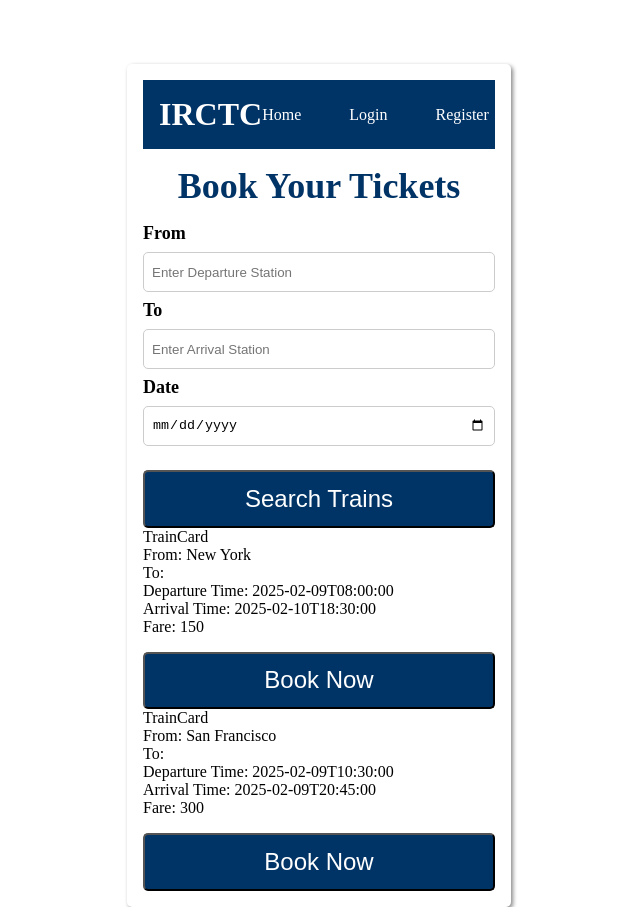
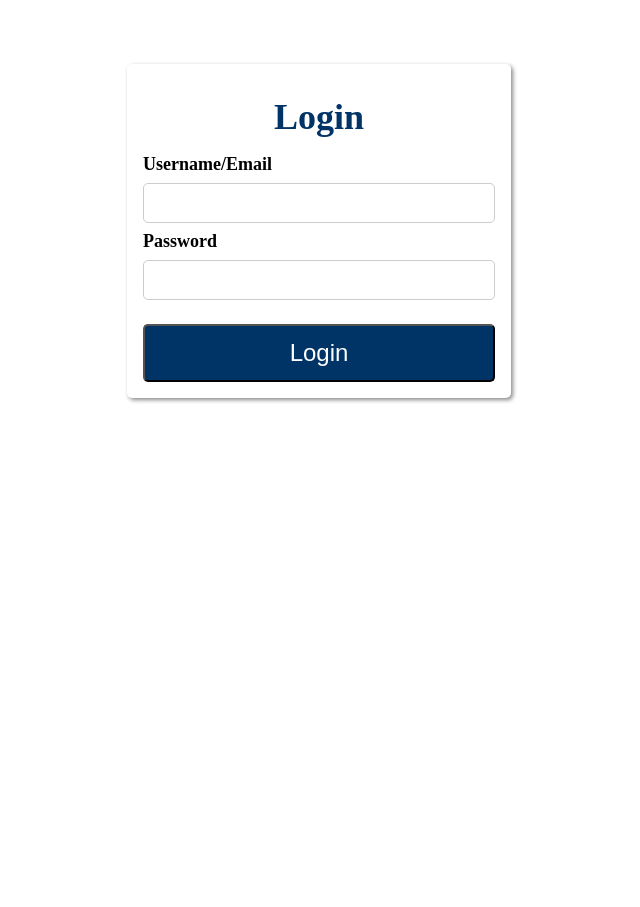
Before and after one commit to dkm3689/IRCTC_App, a React (Vite) app: page / in a window 1280 px wide. Shown: the whole page, without its empty margins (321-961 px from the left). After the commit the page ends 800 px from the top, so only its background shows below. Built offline with nearby package versions, Linux system fonts and the light colour scheme; no server answers.

Commit message:
authentication for register and login

```diff
--- a/package.json
+++ b/package.json
@@ -11,8 +11,10 @@
     "serve": "vite preview"
   },
   "dependencies": {
+    "firebase": "^11.3.1",
     "react": "^18.3.1",
     "react-dom": "^18.3.1",
+    "react-hot-toast": "^2.5.2",
     "styled-components": "^6.1.14"
   },
   "devDependencies": {
--- a/src/App.jsx
+++ b/src/App.jsx
@@ -4,16 +4,20 @@
 import Login from "./pages/Login/Login";
 import ClassBasedExample from "./components/LifeCycleMethods/ClassBasedExample"
 import WrapperForExample from './components/LifeCycleMethods/WrapperForExample';
+import CustomHookUsage from './components/CustomHookUsage';
+import {Toaster} from "react-hot-toast"
 
 function App() {
 
   return (
     <>
-      <Home/>
+      {/* <Home/> */}
+      {/* <CustomHookUsage/> */}
+      <Toaster position="top-right" />
       {/* <Register/> */}
       {/* <ClassBasedExample/> */}
       {/* <WrapperForExample/> */}
-      {/* <Login/> */}
+      <Login/>
       {/* <h1> Hello world </h1> */}
     </>
   )
--- /dev/null
+++ b/src/components/CustomHookUsage.jsx
@@ -0,0 +1,15 @@
+import React from 'react'
+import useLocalStorage from "../hooks/useLocalStorage"
+
+const CustomHookUsage = () => {
+
+  const [getValue, setValue] = useLocalStorage();
+  setValue('sampleKey', 10);
+  console.log(getValue('sampleKey'));
+
+  return (
+    <div>CustomHookUsage</div>
+  )
+}
+
+export default CustomHookUsage
--- a/src/components/TrainCard/TrainCard.jsx
+++ b/src/components/TrainCard/TrainCard.jsx
@@ -5,7 +5,7 @@
   return (
     <>
         <div className="train-card">
-            <div>TrainCard</div>
+            <div>{train.name}</div>
             <p> From: {train.from} </p>
             <p> To: {train.To} </p>
             <p> Departure Time: {train.departureTime} </p>
--- /dev/null
+++ b/src/config/firebase.js
@@ -0,0 +1,24 @@
+// Import the functions you need from the SDKs you need
+import { initializeApp } from "firebase/app";
+// TODO: Add SDKs for Firebase products that you want to use
+// https://firebase.google.com/docs/web/setup#available-libraries
+
+// Your web app's Firebase configuration
+// For Firebase JS SDK v7.20.0 and later, measurementId is optional
+const firebaseConfig = {
+  apiKey: "AIzaSyCIa0g6tmY3ysi2Lfv3XA4l1cKm5WwTjPk",
+  authDomain: "irctc-app-f94ac.firebaseapp.com",
+  projectId: "irctc-app-f94ac",
+  storageBucket: "irctc-app-f94ac.firebasestorage.app",
+  messagingSenderId: "780932567948",
+  appId: "1:780932567948:web:aa15216738df35ef137ca9",
+  measurementId: "G-H9VFBVLJ3Y"
+};
+
+// Initialize Firebase
+const app = initializeApp(firebaseConfig);
+
+export default app;
+
+// Initialize Firebase Authentication and get a reference to the service
+// const auth = getAuth(app);
--- /dev/null
+++ b/src/hooks/useLocalStorage.jsx
@@ -0,0 +1,23 @@
+import React from 'react'
+
+const useLocalStorage = () => {
+
+  function setValue(key, value) {
+    localStorage.setItem(key, JSON.stringify(value))
+    console.log("setValue is running")
+  }
+
+  function getValue(key) {
+    console.log("getValue is running")
+    return localStorage.getItem(key)
+
+  }
+
+  return [getValue, setValue];
+
+  return (
+    <div>useLocalStorage</div>
+  )
+}
+
+export default useLocalStorage
--- a/src/pages/Home/Home.jsx
+++ b/src/pages/Home/Home.jsx
@@ -20,7 +20,8 @@
   const handleSubmit = (event) => {
     event.preventDefault();
     console.log("Form Data:", formData);
-    setTrainList(formData);
+    setIsLoading(true);
+    // setTrainList(formData);
     // const toStation = document.getElementById('toStation').value;
     // const fromStation = document.getElementById('fromStation').value;
     // const date = document.getElementById('dateInput').value;
@@ -33,6 +34,7 @@
   useEffect(() => {
     console.log("inside useEffect");
     setTimeout(() => {
+      setTrainList(trainData);
       setIsLoading(false);
     }, 2000)
 
@@ -84,6 +86,7 @@
           <button> Search Trains </button>
         </div>
       </form>
+      <h2> Available Trains: </h2>
       <TrainList/>
       </div>
     </>
--- a/src/pages/Login/Login.jsx
+++ b/src/pages/Login/Login.jsx
@@ -1,7 +1,43 @@
-import React from 'react'
+import React, {useState} from 'react'
 import "./Login.css"
+import { getAuth, signInWithEmailAndPassword } from "firebase/auth";
+import { showSuccessToast, showErrorToast, showInfoToast} from '../../util/toast.js'
 
-const Register = () => {
+const Login = () => {
+
+  const [userCred, setUserCred] = useState({
+    email: "",
+    password: ""
+  })
+
+  const handleEmailChange = (e) => {
+    console.log("inside email change");
+    setUserCred({...userCred, email: e.target.value})
+  }
+
+
+  const handlePasswordChange = (e) => {
+    console.log("inside password change");
+    setUserCred({...userCred, password: e.target.value})
+  }
+
+
+  const handleSubmit = (event) => {
+    event.preventDefault();
+    const {email, password} = userCred;
+    const auth = getAuth();
+    signInWithEmailAndPassword(auth, email, password)
+      .then((result) => {
+        showSuccessToast("Logged in successfully");
+        console.log("Successfully logged in");
+      }) .catch((error) => {
+          showErrorToast(error.code);
+          console.log("error signing in:", error);
+      })
+  }
+
+
+
   return (
     <>
     <div className="login">
@@ -10,24 +46,26 @@
         <h2> Login </h2>
       </div>
 
+      <form onClick={handleSubmit}>
+
           <div>
-        <label className="username"> Username </label>
-        <input  type="text" />
+            <label htmlFor="email"  className="username"> Username/Email </label>
+            <input  type="text" id="email" onChange={handleEmailChange} />
           </div>
 
-
           <div>
-        <label className="password"> Password </label>
-        <input  type="password" />
+            <label htmlFor="password" className="password"> Password </label>
+            <input  type="password"  id="password" onChange={handlePasswordChange} />
           </div>
 
           <div>
             <button> Login </button>
           </div>
+        </form>
 
     </div>
   </>
   )
 }
 
-export default Register
+export default Login
--- a/src/pages/Register/Register.jsx
+++ b/src/pages/Register/Register.jsx
@@ -1,7 +1,10 @@
-import React from 'react'
+import React, {useState} from 'react'
 // import "./Register.css"
 import styles from "./Register.module.css"
 import styled from "styled-components"
+import { getAuth, createUserWithEmailAndPassword, sendEmailVerification } from "firebase/auth";
+import app from "../../config/firebase"; // Import the app instance
+import { showSuccessToast, showErrorToast, showInfoToast} from '../../util/toast.js'
 
 const Title = styled.h1`
   font-size: 1.5em;
@@ -11,6 +14,53 @@
   `
 
 const Register = () => {
+
+  const [userData, setUserData] = useState({
+    userName: "",
+    email: "",
+    password:""
+  });
+
+  const handleSubmit = (e) => {
+    e.preventDefault();
+    console.log("inside handle submit");
+
+    const {userName, email, password} = userData;
+    const auth = getAuth(app);
+    createUserWithEmailAndPassword(auth, email, password)
+      .then((userCredential) => {
+        const user = userCredential.user;
+        // console.log("user created:", userCredential.user)
+        return sendEmailVerification(user)
+      })
+      .then((result) => {
+        //user created
+        showSuccessToast("User created....Please verify your email to login");
+      })
+      .catch((error) => {
+        const errorCode = error.code;
+        console.log("error creating user:", errorCode);
+        showErrorToast(errorCode);
+      })
+  }
+
+
+  const handleUserNameChange = (e) => {
+    console.log("inside username change");
+    setUserData({...userData, userName: e.target.value})
+  }
+
+  const handleEmailChange = (e) => {
+    console.log("inside email change");
+    setUserData({...userData, email: e.target.value})
+  }
+
+  const handlePasswordChange = (e) => {
+    console.log("inside password change");
+    setUserData({...userData, password: e.target.value})
+  }
+
+
   return (
     <>
     <div className={styles.registerContainer}>
@@ -22,20 +72,20 @@
       <Title> Styled Component </Title>
       <Title color="red"> Styled Component </Title>
 
-      <form>
+      <form onSubmit={handleSubmit}>
         <div className={styles.inputBox}>
-          <label for="usernameInput" className={styles.label}> Username </label>
-          <input  type="text" id="usernameInput"/>
+          <label htmlFor="usernameInput" className={styles.label}> Username </label>
+          <input  type="text" id="usernameInput" onChange={handleUserNameChange}/>
         </div>
 
         <div className={styles.inputBox}>
-          <label for="emailInput" className={styles.label}> Email </label>
-          <input  type="text" id="emailInput" />
+          <label htmlFor="emailInput" className={styles.label}> Email </label>
+          <input  type="text" id="emailInput"  onChange={handleEmailChange}/>
         </div>
 
         <div className={styles.inputBox}>
-          <label for="passwordInput" className={styles.label}> Password </label>
-          <input  type="password" id="passwordInput" />
+          <label htmlFor="passwordInput" className={styles.label}> Password </label>
+          <input  type="password" id="passwordInput"  onChange={handlePasswordChange}/>
         </div>
 
         <div className={styles.buttonBox}>
--- /dev/null
+++ b/src/util/toast.js
@@ -0,0 +1,7 @@
+import {toast} from "react-hot-toast";
+
+const showSuccessToast = (message) => toast.success(message);
+const showErrorToast = (message) => toast.error(message);
+const showInfoToast = (message) => toast(message, {icon: "ℹ️"});
+
+export {showSuccessToast, showErrorToast, showInfoToast};
```
Also changed, not shown: 1 other file (tests, documents, lock files or other folders). Lines whose indentation alone changed are shown as unchanged.
